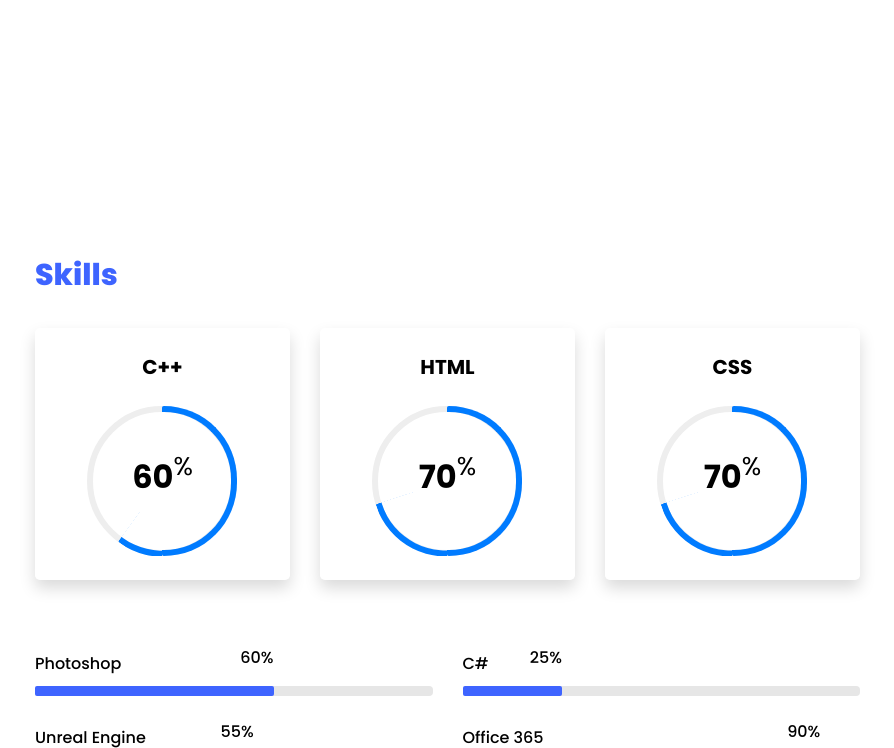
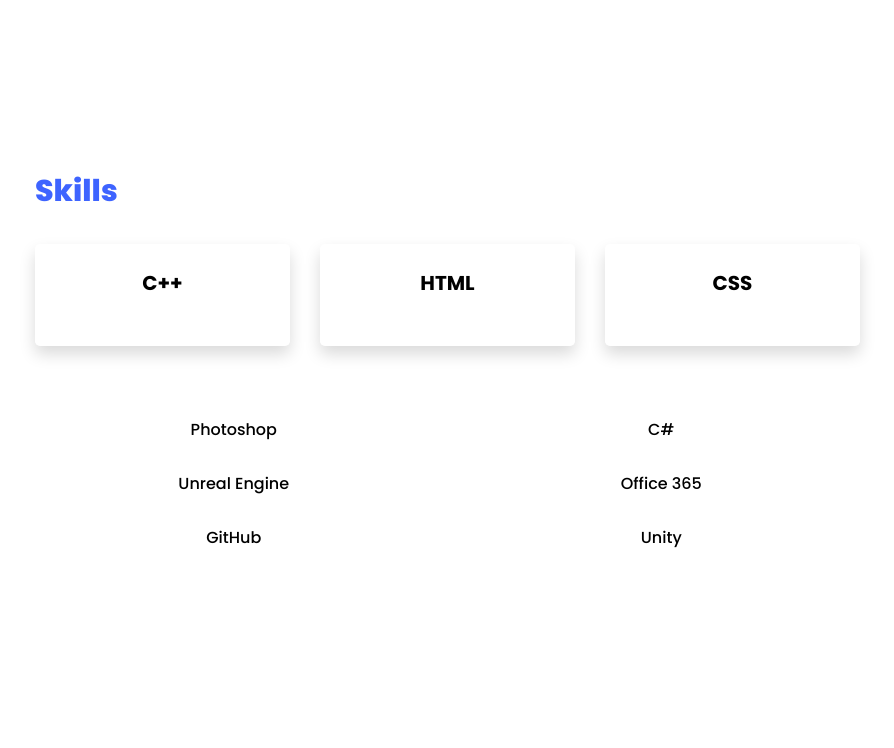
Before and after one commit to JacobDexter/JacobDexter.github.io, a plain HTML site: page index.html in a window 1280 px wide. Shown: the part 3118-3866 px from the top of the page, without its empty margins (335-1229 px from the left). Drawn offline with Linux system fonts and the light colour scheme; files whose address does not match are found by name.

Commit message:
Removed Progress bars/CV

```diff
--- a/index.html
+++ b/index.html
@@ -94,11 +94,6 @@
 		            </ul>
 		          </div>
 		        </div>
-	          <div class="counter-wrap ftco-animate d-flex mt-md-3">
-              <div class="text">
-                <p><a href="JacobDexter_CV.pdf" class="btn btn-primary py-3 px-3">Download CV</a></p>
-              </div>
-	          </div>
 	        </div>
         </div>
     	</div>
@@ -223,131 +218,54 @@
 					  		<div class="col-lg-4 mb-4">
 						      <div class="bg-white rounded-lg shadow p-4">
 						        <h2 class="h5 font-weight-bold text-center mb-4">C++</h2>
-
-						        <!-- Progress bar 1 -->
-						        <div class="progress mx-auto" data-value='60'>
-						          <span class="progress-left">
-                        <span class="progress-bar border-primary"></span>
-						          </span>
-						          <span class="progress-right">
-                        <span class="progress-bar border-primary"></span>
-						          </span>
-						          <div class="progress-value w-100 h-100 rounded-circle d-flex align-items-center justify-content-center">
-						            <div class="h2 font-weight-bold">60<sup class="small">%</sup></div>
-						          </div>
-						        </div>
-						        <!-- END -->
 						      </div>
 						    </div>
-
 						    <div class="col-lg-4 mb-4">
 						      <div class="bg-white rounded-lg shadow p-4">
 						        <h2 class="h5 font-weight-bold text-center mb-4">HTML</h2>
-
-						        <!-- Progress bar 1 -->
-						        <div class="progress mx-auto" data-value='70'>
-						          <span class="progress-left">
-                        <span class="progress-bar border-primary"></span>
-						          </span>
-						          <span class="progress-right">
-                        <span class="progress-bar border-primary"></span>
-						          </span>
-						          <div class="progress-value w-100 h-100 rounded-circle d-flex align-items-center justify-content-center">
-						            <div class="h2 font-weight-bold">70<sup class="small">%</sup></div>
-						          </div>
-						        </div>
-						        <!-- END -->
 						      </div>
 						    </div>
 
 						    <div class="col-lg-4 mb-4">
 						      <div class="bg-white rounded-lg shadow p-4">
 						        <h2 class="h5 font-weight-bold text-center mb-4">CSS</h2>
-
-						        <!-- Progress bar 1 -->
-						        <div class="progress mx-auto" data-value='70'>
-						          <span class="progress-left">
-                        <span class="progress-bar border-primary"></span>
-						          </span>
-						          <span class="progress-right">
-                        <span class="progress-bar border-primary"></span>
-						          </span>
-						          <div class="progress-value w-100 h-100 rounded-circle d-flex align-items-center justify-content-center">
-						            <div class="h2 font-weight-bold">70<sup class="small">%</sup></div>
-						          </div>
-						        </div>
-						        <!-- END -->
 						      </div>
 						    </div>
 					  	</div>
+						<center>
 					  	<div class="row">
 					  		<div class="col-md-6 animate-box">
 									<div class="progress-wrap ftco-animate">
 										<h3>Photoshop</h3>
-										<div class="progress">
-										 	<div class="progress-bar color-1" role="progressbar" aria-valuenow="60"
-										  	aria-valuemin="0" aria-valuemax="100" style="width:60%">
-										    <span>60%</span>
-										  	</div>
-										</div>
 									</div>
 								</div>
 								<div class="col-md-6 animate-box">
 									<div class="progress-wrap ftco-animate">
 										<h3>C#</h3>
-										<div class="progress">
-										 	<div class="progress-bar color-2" role="progressbar" aria-valuenow="25"
-										  	aria-valuemin="0" aria-valuemax="100" style="width:25%">
-										    <span>25%</span>
-										  	</div>
-										</div>
 									</div>
 								</div>
 								<div class="col-md-6 animate-box">
 									<div class="progress-wrap ftco-animate">
 										<h3>Unreal Engine</h3>
-										<div class="progress">
-										 	<div class="progress-bar color-3" role="progressbar" aria-valuenow="55"
-										  	aria-valuemin="0" aria-valuemax="100" style="width:55%">
-										    <span>55%</span>
-										  	</div>
-										</div>
 									</div>
 								</div>
 								<div class="col-md-6 animate-box">
 									<div class="progress-wrap ftco-animate">
 										<h3>Office 365</h3>
-										<div class="progress">
-										 	<div class="progress-bar color-4" role="progressbar" aria-valuenow="90"
-										  	aria-valuemin="0" aria-valuemax="100" style="width:90%">
-										    <span>90%</span>
-										  	</div>
-										</div>
 									</div>
 								</div>
 								<div class="col-md-6 animate-box">
 									<div class="progress-wrap ftco-animate">
 										<h3>GitHub</h3>
-										<div class="progress">
-										 	<div class="progress-bar color-5" role="progressbar" aria-valuenow="90"
-										  	aria-valuemin="0" aria-valuemax="100" style="width:90%">
-										    <span>90%</span>
-										  	</div>
-										</div>
 									</div>
 								</div>
 								<div class="col-md-6 animate-box">
 									<div class="progress-wrap ftco-animate">
 										<h3>Unity</h3>
-										<div class="progress">
-										 	<div class="progress-bar color-6" role="progressbar" aria-valuenow="75"
-										  	aria-valuemin="0" aria-valuemax="100" style="width:75%">
-										    <span>75%</span>
-										  	</div>
-										</div>
 									</div>
 								</div>
 					  	</div>
+						</center>
 					  </div>
 					</div>
 			  </div>
```
Also changed, not shown: 1 other file.
